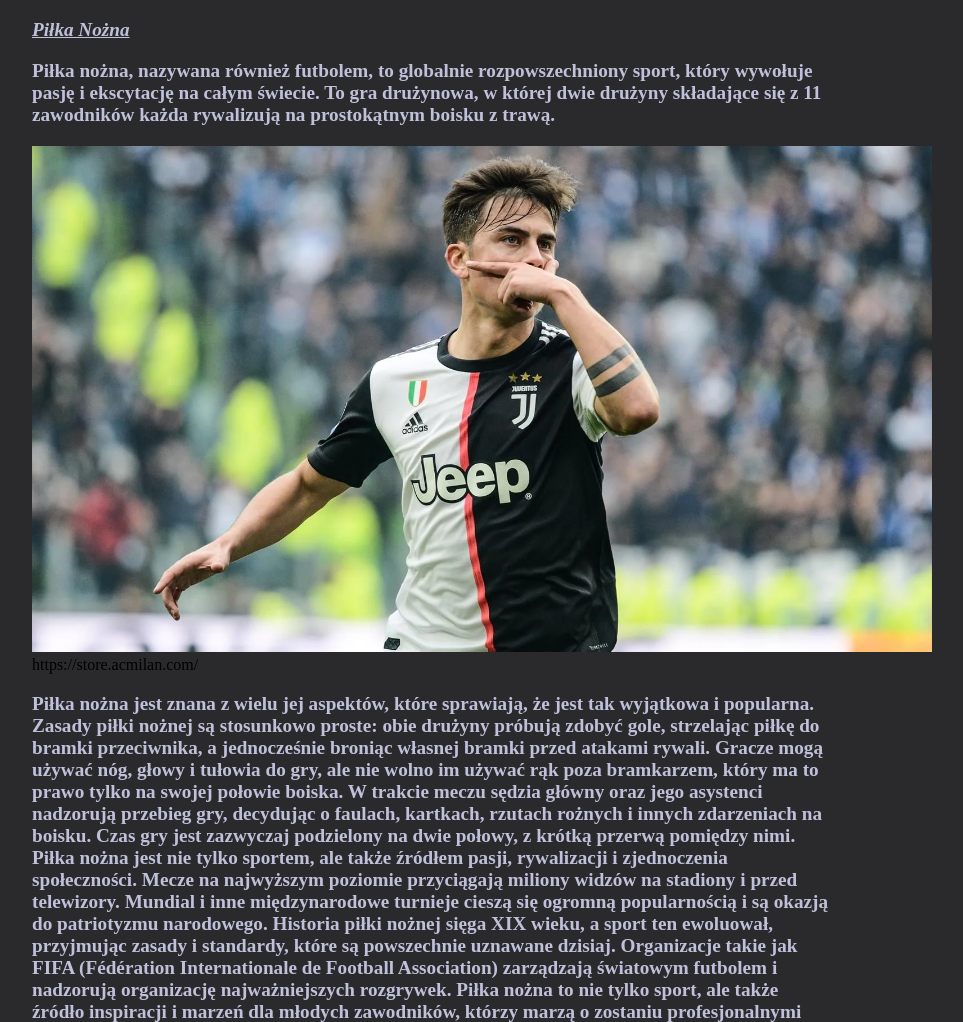
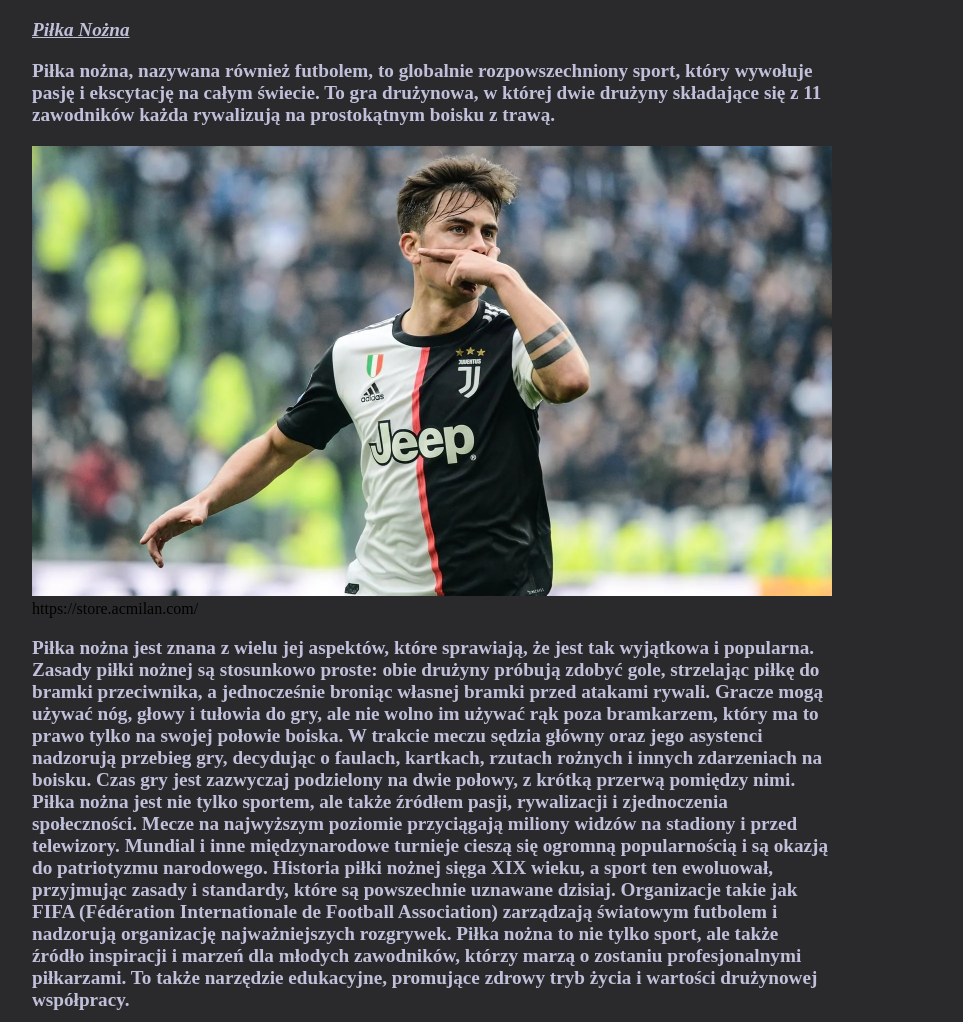
Before and after one commit to nuckfiggers1/nuckfiggers1.github.io, a plain HTML site: page index.html in a window 1280 px wide. Shown: the top 1022 px of the page, without its empty margins (208-1171 px from the left). Drawn offline with Linux system fonts and the light colour scheme.

Commit message:
Update index.html

```diff
--- a/index.html
+++ b/index.html
@@ -12,7 +12,7 @@
 
         <p><b><i><u>Piłka Nożna</u></i></b></p>
         <p>Piłka nożna, nazywana również futbolem, to globalnie rozpowszechniony sport, który wywołuje pasję i ekscytację na całym świecie. To gra drużynowa, w której dwie drużyny składające się z 11 zawodników każda rywalizują na prostokątnym boisku z trawą. </p>
-        <img src="dybala.webp" width="900"><a>https://store.acmilan.com/</a>
+        <img src="dybala.webp" width="800"><a>https://store.acmilan.com/</a>
 
     <p>Piłka nożna jest znana z wielu jej aspektów, które sprawiają, że jest tak wyjątkowa i popularna. Zasady piłki nożnej są stosunkowo proste: obie drużyny próbują zdobyć gole, strzelając piłkę do bramki przeciwnika, a jednocześnie broniąc własnej bramki przed atakami rywali. Gracze mogą używać nóg, głowy i tułowia do gry, ale nie wolno im używać rąk poza bramkarzem, który ma to prawo tylko na swojej połowie boiska. W trakcie meczu sędzia główny oraz jego asystenci nadzorują przebieg gry, decydując o faulach, kartkach, rzutach rożnych i innych zdarzeniach na boisku. Czas gry jest zazwyczaj podzielony na dwie połowy, z krótką przerwą pomiędzy nimi. Piłka nożna jest nie tylko sportem, ale także źródłem pasji, rywalizacji i zjednoczenia społeczności. Mecze na najwyższym poziomie przyciągają miliony widzów na stadiony i przed telewizory. Mundial i inne międzynarodowe turnieje cieszą się ogromną popularnością i są okazją do patriotyzmu narodowego. Historia piłki nożnej sięga XIX wieku, a sport ten ewoluował, przyjmując zasady i standardy, które są powszechnie uznawane dzisiaj. Organizacje takie jak FIFA (Fédération Internationale de Football Association) zarządzają światowym futbolem i nadzorują organizację najważniejszych rozgrywek. Piłka nożna to nie tylko sport, ale także źródło inspiracji i marzeń dla młodych zawodników, którzy marzą o zostaniu profesjonalnymi piłkarzami. To także narzędzie edukacyjne, promujące zdrowy tryb życia i wartości drużynowej współpracy.</p>
 
```
